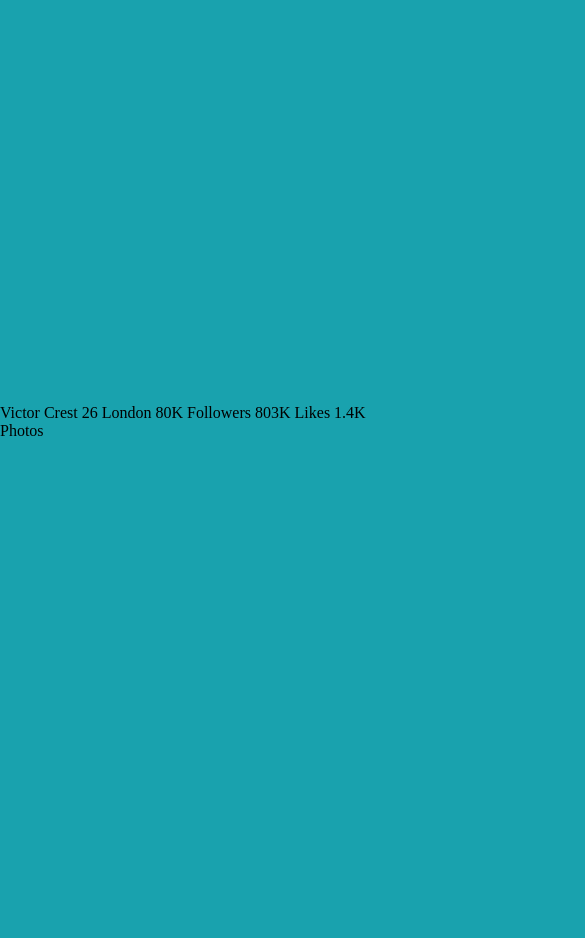
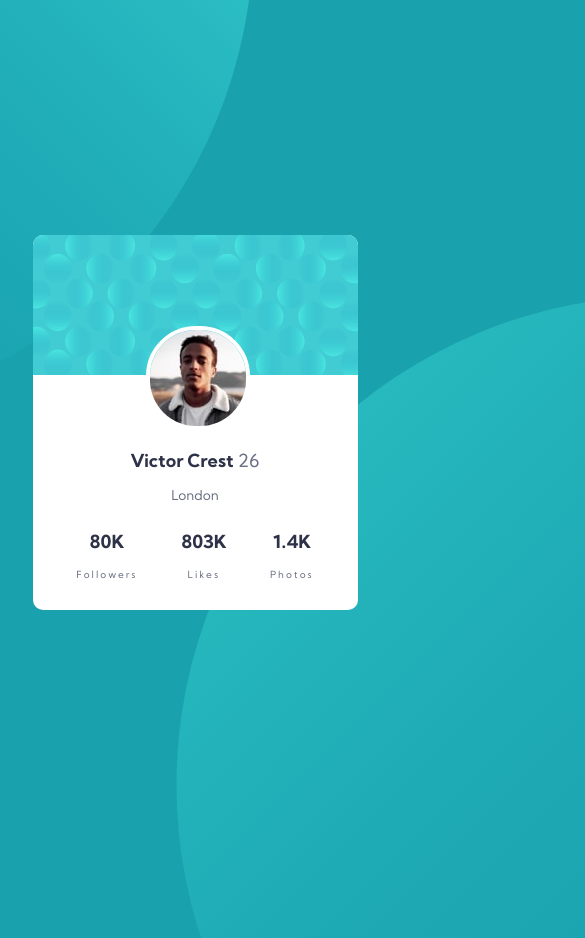
Before and after one commit to toshihikotani/profile-card-component-main, a plain HTML site: page index.html in a window 390 px wide. Shown: the top 938 px of the page, 585 px wide, since content can reach past the window. Before the commit the page ends 844 px from the top, so only its background shows below. Drawn offline with Linux system fonts and the light colour scheme.

Commit message:
"Initial Layout and Styling for Mobile"

```diff
--- a/css/styles.css
+++ b/css/styles.css
@@ -24,7 +24,108 @@ body {
     display: flex;
     justify-content: center;
     align-items: center;
+    font-size: 18px;
 }
+
+/* MAIN */
+main {
+    width: 100%;
+    position: relative;
+    z-index: 0;
+}
+
+/* PATTERNS */
+#top-pattern,
+#bottom-pattern {
+    position: absolute;
+    z-index: -1;
+}
+
+#top-pattern {
+    bottom: 50%;
+    right: 35%;
+}
+
+#bottom-pattern {
+    top: 35%;
+    left: 45%;
+}
+
+/* CONTEXT BOX */
+#content-box {
+    width: 325px;
+    height: 375px;
+    margin: 0 auto;
+    background-color: white;
+    border-radius: 10px;
+}
+
+/* PATTERN BACKGROUND */
+#content-box > #pattern-background {
+    position: relative;
+    border-radius: inherit;
+    height: 140px;
+}
+
+#content-box > #pattern-background > #pattern-card {
+    width: 100%;
+    height: 100%;
+    border-top-left-radius: inherit;
+    border-top-right-radius: inherit;
+}
+
+#content-box > #pattern-background > #profile-image {
+    position: absolute;
+    left: 35%;
+    top: 65%;
+    border-radius: 50px;
+    border: 4px solid #FFFFFF;
+}
+
+/* USER */
+#user {
+    width: 100%;
+
+    margin: 60px auto 0px;
+    text-align: center;
+    display: flex;
+    flex-direction: column;
+}
+
+/* PROFILE DETAILS */
+#profile-details > #name {
+    font-family: 'KumbhSans-Bold';
+    color: var(--very-dark-desaturated-blue);
+}
+
+#profile-details > #name > span,
+#profile-details > #country {
+    font-family: 'KumbhSans-Regular';
+    color: var(--dark-grayish-blue);
+}
+
+#profile-details > #country {
+    font-size: 0.75em;
+}
+
+/* STATUS DETAILS */
+#status-details {
+    display: flex;
+    justify-content: space-evenly;
+}
+
+#status-details > .status  > .status-data {
+    font-family: 'KumbhSans-Bold';
+    color: var(--very-dark-desaturated-blue);
+}
+
+#status-details > .status  > .status-name{
+    font-family: 'KumbhSans-Regular';
+    font-size: 0.55em;
+    letter-spacing: 2px;
+    color: var(--dark-grayish-blue);
+}
+
 
 /* PORTRAIT TABLET */
 @media only screen and (min-width:600px){
--- a/index.html
+++ b/index.html
@@ -10,19 +10,45 @@
 
 </head>
 <body>
+
+  <!-- PATTERNS -->
+  <img id="top-pattern" src="images/bg-pattern-top.svg" alt="Top Pattern"/>
+  <img id="bottom-pattern" src="images/bg-pattern-bottom.svg" alt="bottom Pattern"/>
+
   <main>
-    Victor Crest
-    26
-    London
 
-    80K
-    Followers
+    <div id="content-box">
+      <!-- IMAGES -->
+      <div id="pattern-background">
+        <img id="pattern-card" src="images/bg-pattern-card.svg" />
+        <img id="profile-image" src="images/image-victor.jpg" Alt="Image - Victor"/>
+      </div>
 
-    803K
-    Likes
+      <div id="user">
 
-    1.4K
-    Photos
+         <!--PROFILE DETAILS-->
+        <div id="profile-details">
+          <p id="name">Victor Crest <span>26</span></p>
+          <p id="country">London</p>
+        </div>
+
+        <!--STATUS DETAILS-->
+        <div id="status-details">
+          <div class="status">
+            <p class="status-data">80K</p>
+            <p class="status-name">Followers</p>
+          </div>
+          <div class="status">
+            <p class="status-data">803K</p>
+            <p class="status-name">Likes</p>
+          </div>
+          <div class="status">
+            <p class="status-data">1.4K</p>
+            <p class="status-name">Photos</p>
+          </div>
+        </div>
+      </div>
+    </div>
   </main>
 </body>
 </html>
```
